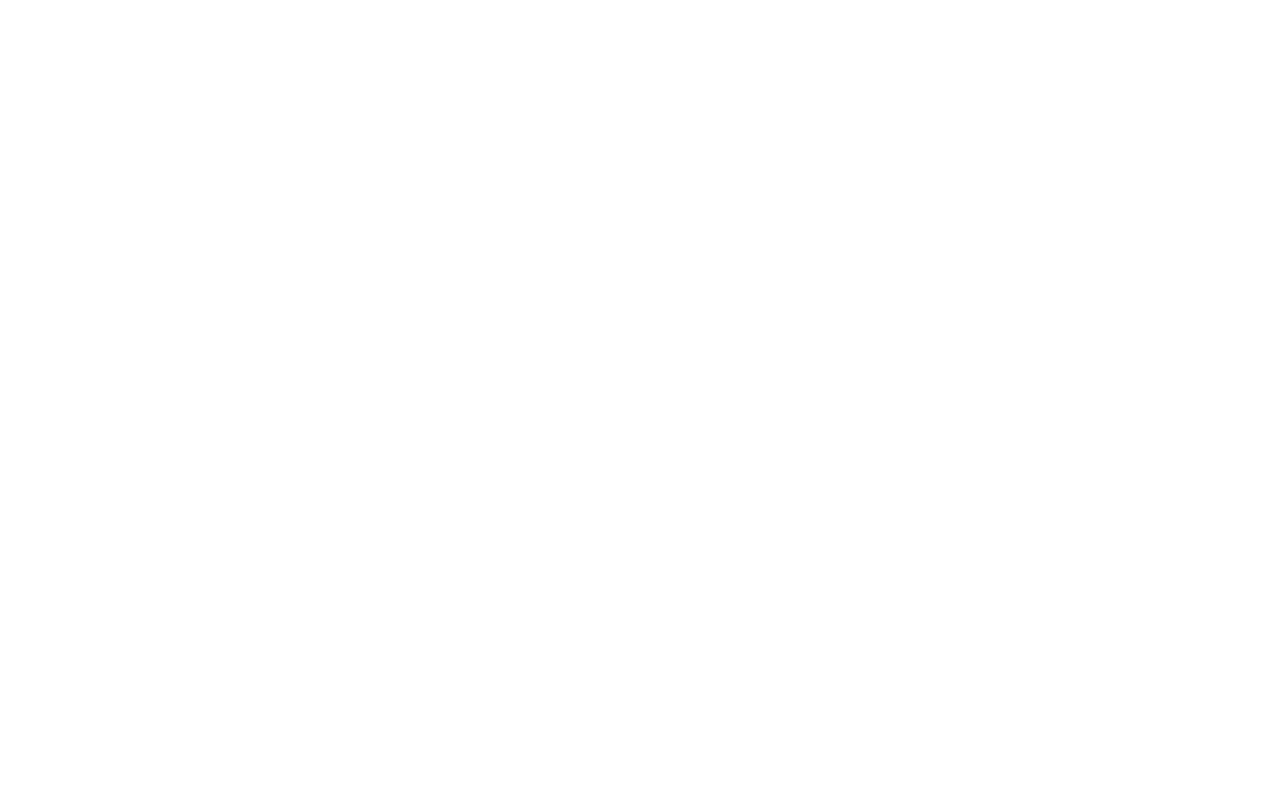
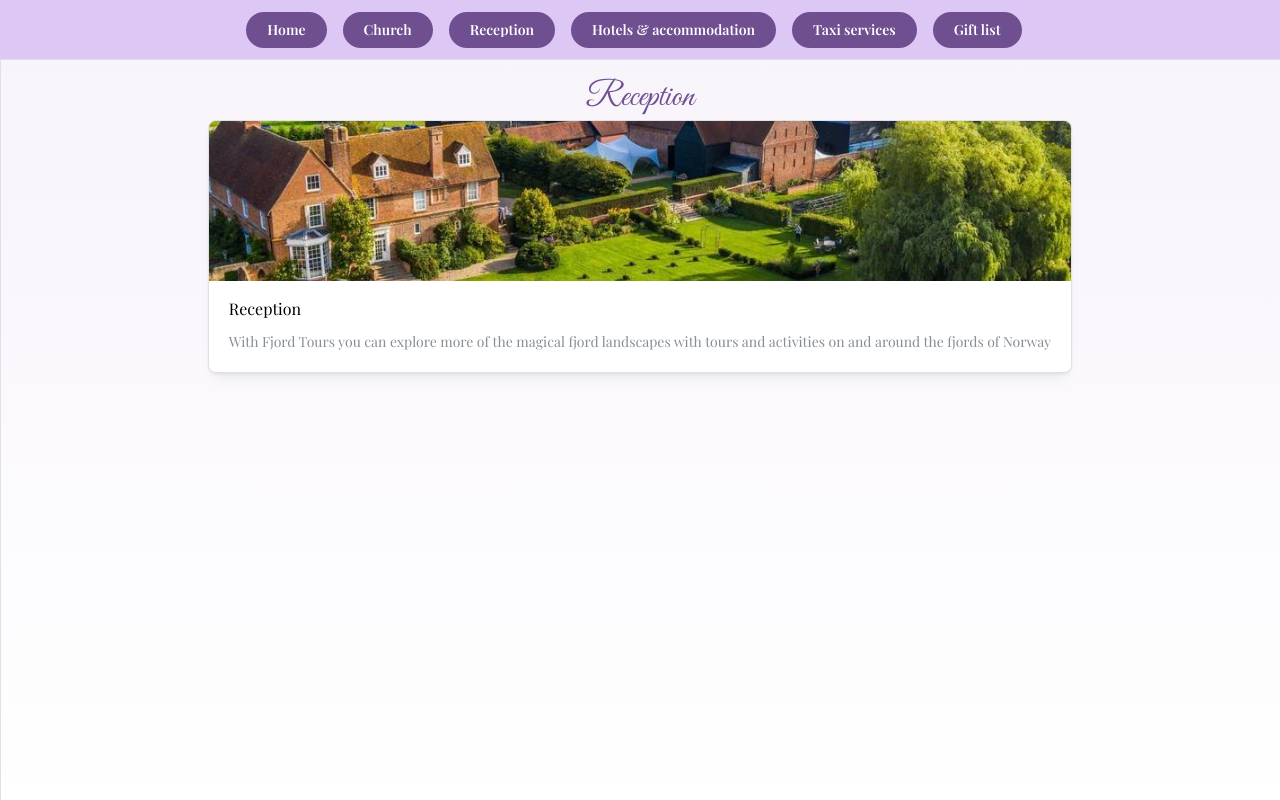
Before and after one commit to sparker0664/Wedding-App, a React (Vite) app: page /reception in a window 1280 px wide. Before the commit this address had no page. Built offline with nearby package versions, Linux system fonts and the light colour scheme.

Commit message:
installed tabular and added additional styling

```diff
--- a/src/Router.tsx
+++ b/src/Router.tsx
@@ -3,6 +3,7 @@ import HomePage from "./features/home";
 import Root from "./root";
 import Layout from "./components/layout";
 import ChurchPage from "./features/church";
+import ReceptionPage from "./features/reception";
 
 export default function Router() {
     return (
@@ -25,6 +26,12 @@ export default function Router() {
                       element={<ChurchPage />}
                     />
                 </Route>
+                <Route element={<Layout />}>
+                    <Route
+                      path="reception"
+                      element={<ReceptionPage />}
+                    />
+                </Route>
             </Routes>
         </BrowserRouter>
     );
--- a/src/components/layout/index.tsx
+++ b/src/components/layout/index.tsx
@@ -36,13 +36,13 @@ export default function Layout() {
         },
       }}
     >
-      <AppShell.Header pt="sm" pr="sm" mb="sm">
+      <AppShell.Header pt="sm" pr="sm" mb="xs">
         <Burger opened={opened} onClick={toggle} hiddenFrom="xs" size="sm" />
         {(opened || !isMobile) && (
           <Group justify="Center">
             <Button className={classes.navButton} component={Link} to={"home"}>Home</Button>
             <Button className={classes.navButton} component={Link} to={"church"}>Church</Button>
-            <Button className={classes.navButton}>Reception</Button>
+            <Button className={classes.navButton} component={Link} to={"reception"}>Reception</Button>
             <Button className={classes.navButton}>Hotels & accommodation</Button>
             <Button className={classes.navButton}>Taxi services</Button>
             <Button className={classes.navButton}>Gift list</Button>
--- a/src/features/church/church.module.css
+++ b/src/features/church/church.module.css
@@ -1,5 +1,3 @@
-.address {
-    font-family: var(--mantine-font-family);
-    color: var(--mantine-primary-color-8);
-    font-weight: bold;
+.image{
+    box-shadow: 0 1px 10px rgba(0, 0, 0, 0.5);
 }
--- a/src/features/church/index.tsx
+++ b/src/features/church/index.tsx
@@ -1,7 +1,7 @@
-import { Card, Container, Group, Text, Image, Title, rem } from "@mantine/core";
+import { Card, Container, Group, Text, Image, Title, rem, Badge } from "@mantine/core";
 import church from "./../../assets/church/stMarysBocking.jpg";
-import classes from "../../global.module.css"
-import localClasses from "./church.module.css"
+import classes from "../../global.module.css";
+import localClasses from "./church.module.css";
 export default function ChurchPage(){
   return(
     <Container>
@@ -9,13 +9,14 @@ export default function ChurchPage(){
       <Card shadow="sm" padding="lg" radius="md" withBorder>
         <Card.Section>
           <Image
+            className={localClasses.image}
             src={church}
             height={500}
           />
         </Card.Section>
 
         <Group justify="flex-end" mt="md" mb="xs">
-          <Text className={localClasses.address}>Address: Church St, Bocking CM7 5SR</Text>
+          <Badge size={"xl"}>Address: Church St, Bocking CM7 5SR</Badge>
         </Group>
 
         <Text className={classes.paragraph}>
--- /dev/null
+++ b/src/features/home/home.module.css
@@ -0,0 +1,20 @@
+.divider {
+    display: flex;
+    align-items: center;
+    justify-content: center;
+    gap: 10px;
+    margin: 20px auto;
+}
+
+.divider::before,
+.divider::after {
+    content: "";
+    flex: 1;
+    height: 2px;
+    background: linear-gradient(to right, var(--mantine-primary-color-0), var(--mantine-primary-color-9), var(--mantine-primary-color-0));
+    border-radius: 10px;
+}
+
+.icon{
+    color: var(--mantine-primary-color-8);
+}
--- a/src/features/home/index.tsx
+++ b/src/features/home/index.tsx
@@ -1,10 +1,12 @@
 import classes from "../../global.module.css";
+import localClasses from "./home.module.css";
 import { Container, Title, Image, rem, SimpleGrid, Card, Text, em } from "@mantine/core";
 import { Carousel } from "@mantine/carousel";
 import Autoplay from "embla-carousel-autoplay";
 import { useRef } from "react";
 import imagePaths from "../../index.ts";
 import { useMediaQuery } from "@mantine/hooks";
+import { IconHeart } from "@tabler/icons-react";
 
 export default function HomePage() {
   const autoplay = useRef(Autoplay({ delay: 5000 }));
@@ -40,6 +42,9 @@ export default function HomePage() {
       >
         {slideshowSlides}
       </Carousel>
+      <div className={localClasses.divider}>
+        <IconHeart className={localClasses.icon}/>
+      </div>
       <SimpleGrid
       cols={{ base: 1, sm: 2, lg: 2 }}>
         <Card>
--- /dev/null
+++ b/src/features/reception/index.tsx
@@ -0,0 +1,27 @@
+import { Card, Container, Group, Title, Text, Image } from "@mantine/core";
+import reception from "../../assets/reception/greatLodge.jpg";
+import classes from "../../global.module.css";
+export default function ReceptionPage(){
+  return(
+    <Container>
+      <Title className={classes.title}>Reception</Title>
+      <Card shadow="sm" padding="lg" radius="md" withBorder>
+        <Card.Section>
+          <Image
+            src={reception}
+            height={160}
+          />
+        </Card.Section>
+
+        <Group justify="space-between" mt="md" mb="xs">
+          <Text fw={500}>Reception</Text>
+        </Group>
+
+        <Text size="sm" c="dimmed">
+          With Fjord Tours you can explore more of the magical fjord landscapes with tours and
+          activities on and around the fjords of Norway
+        </Text>
+      </Card>
+    </Container>
+  )
+}
--- a/src/global.module.css
+++ b/src/global.module.css
@@ -6,4 +6,6 @@
 .paragraph{
     font-family: var(--mantine-font-family);
     color: var(--mantine-primary-color-8);
+    font-size: var(--mantine-font-size-lg);
+    line-height: var(--mantine-line-height-md);
 }
```
Also changed, not shown: src/assets/reception/greatLodge.jpg (added).
